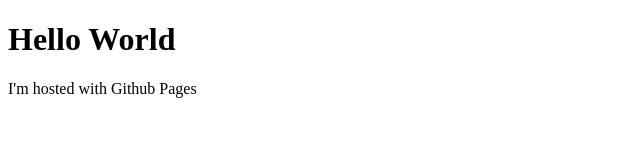
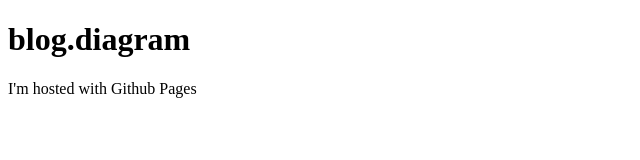
Before and after one commit to SelimDeha/SelimDeha.github.io, a plain HTML site: page index.html in a window 1280 px wide. Shown: the whole page, without its empty margins (0-640 px from the left). Drawn offline with Linux system fonts and the light colour scheme.

Commit message:
Update index.html

```diff
--- a/index.html
+++ b/index.html
@@ -1,7 +1,7 @@
 <!DOCTYPE html>
 <html>
 <body>
-<h1>Hello World</h1>
+<h1>blog.diagram</h1>
 <p>I'm hosted with Github Pages</p>
 </body>
 </html>
```
